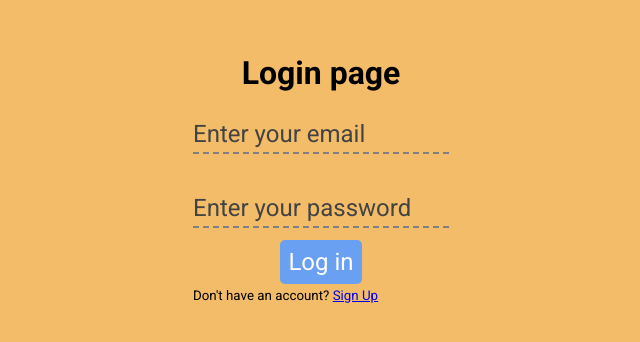
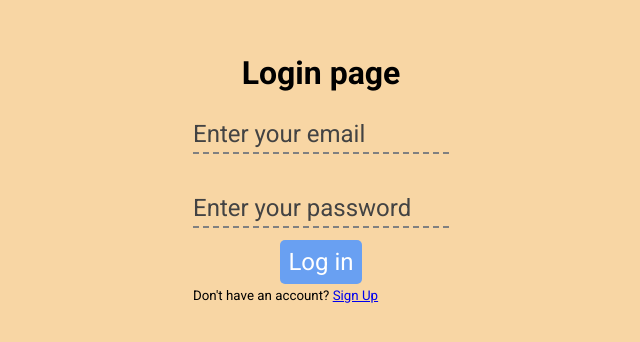
Before and after one commit to N1tingale/Year2Year, a React (Vite) app in the folder frontend/: page /login in a window 1280 px wide. Shown: the part 222-564 px from the top of the page, without its empty margins (319-959 px from the left). Built offline with nearby package versions, Linux system fonts and the light colour scheme.

Commit message:
changed background color shade

```diff
--- a/frontend/src/variables.scss
+++ b/frontend/src/variables.scss
@@ -1,2 +1,2 @@
-$base: #f2bc69;
+$base: #f8d6a4;
 $complementary: #69a0f2;
```
